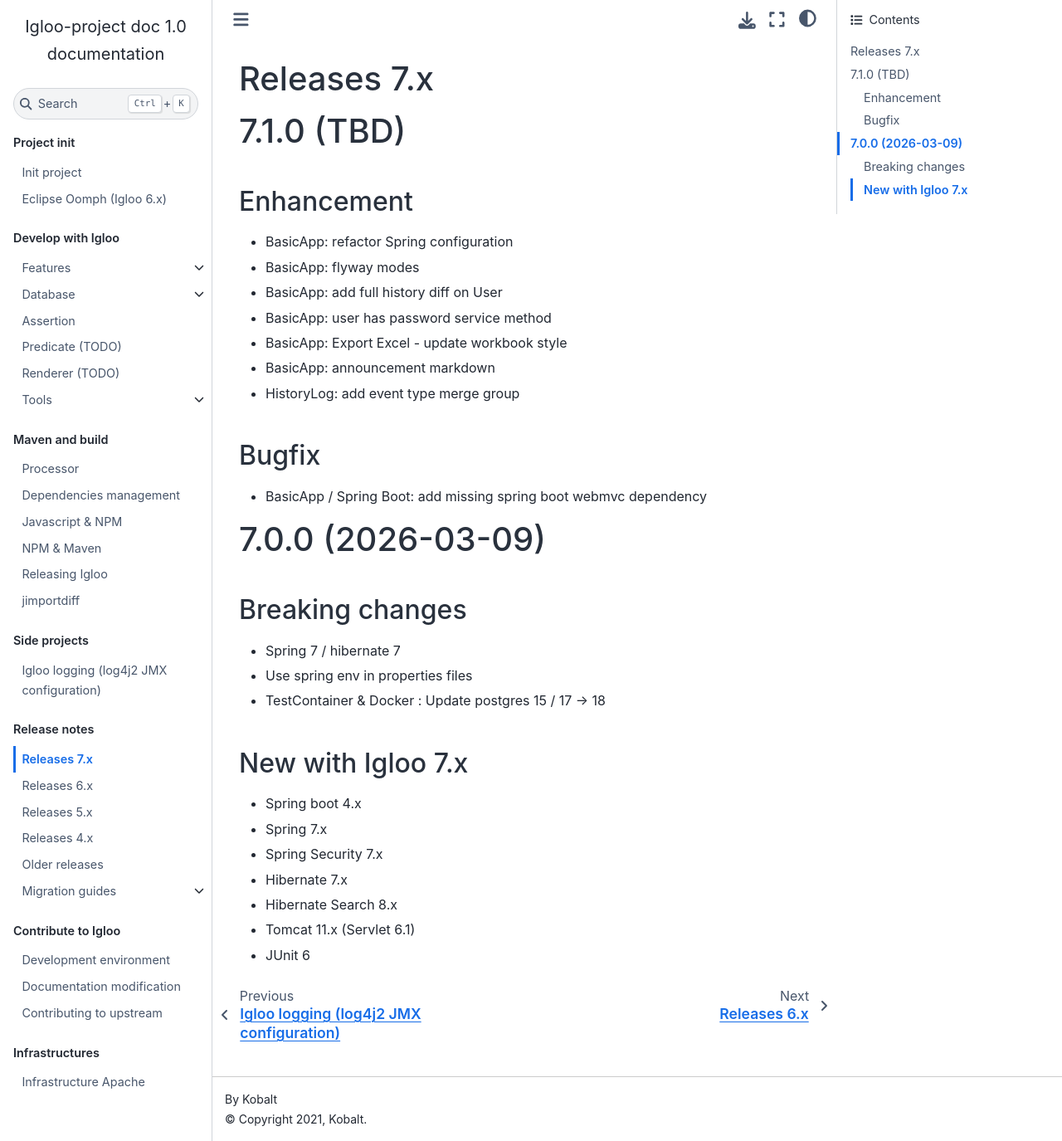
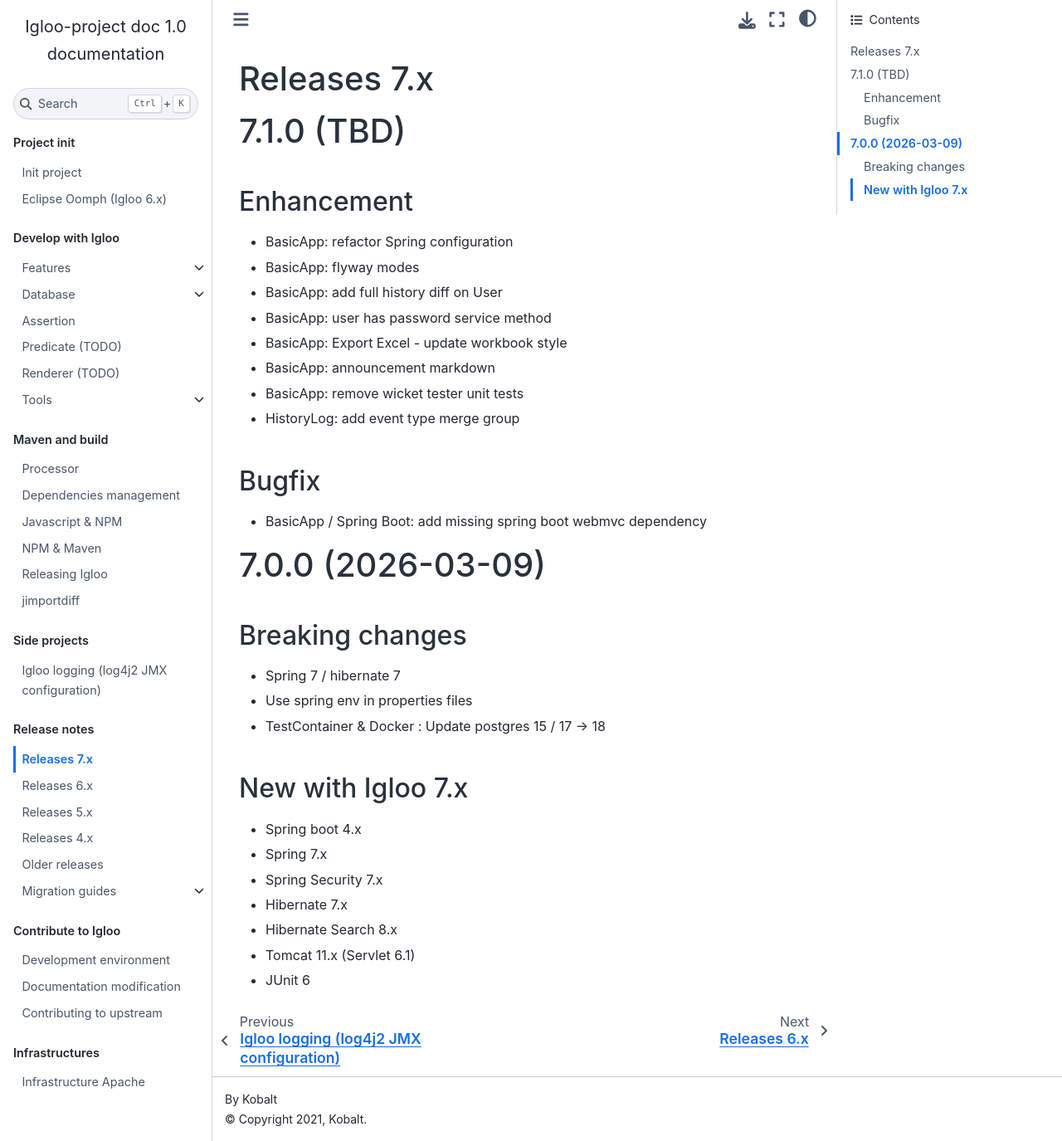
Before and after one commit to igloo-project/igloo-doc, a Sphinx documentation site: the page built from source/release-notes/releases-7.x.md, in a window 1280 px wide and 1375 px high. Shown: the whole window at 83% size. Built offline with Sphinx 7.4.7 and the Sphinx Book theme 1.1.4, drawn with Linux system fonts in a browser that asks for light colours.

Commit message:
Update changelog

```diff
--- a/source/release-notes/releases-7.x.md
+++ b/source/release-notes/releases-7.x.md
@@ -10,6 +10,7 @@
 * BasicApp: user has password service method
 * BasicApp: Export Excel - update workbook style
 * BasicApp: announcement markdown
+* BasicApp: remove wicket tester unit tests
 * HistoryLog: add event type merge group
 
 ## Bugfix
```
